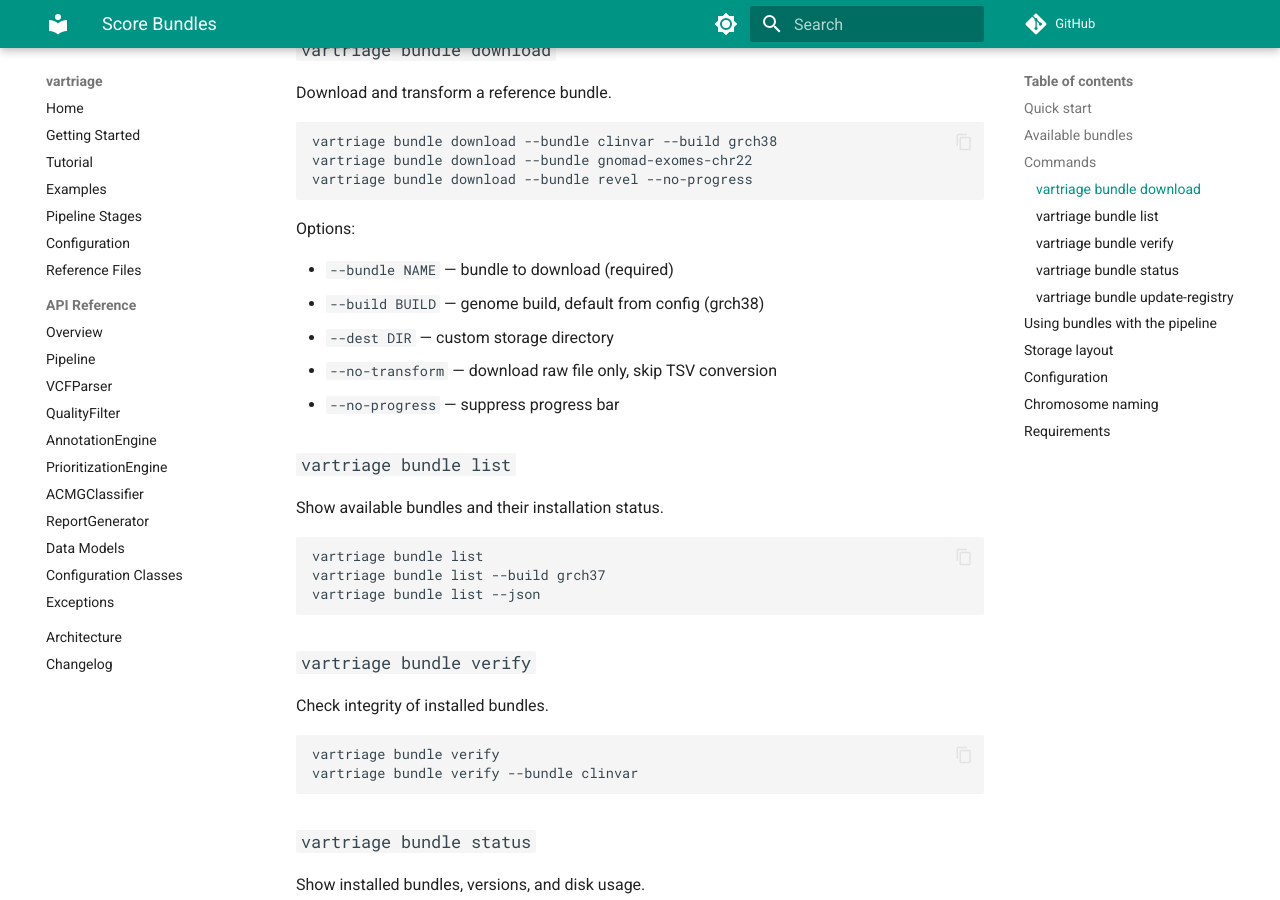
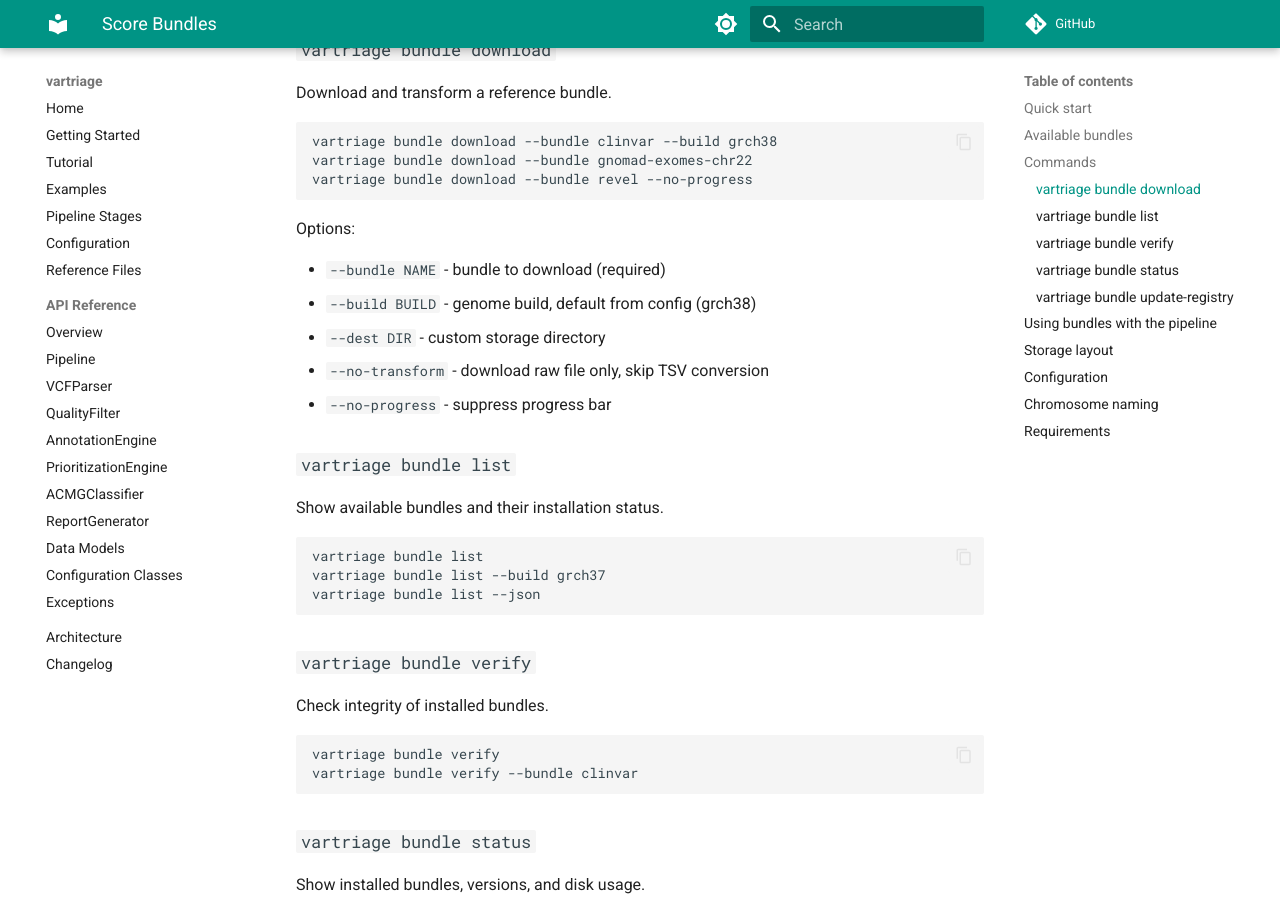
Before and after one commit to Behordeun/vartriage, an MkDocs documentation site: the page built from docs/bundles.md, in a window 1280 px wide and 900 px high, scrolled down 958 px. Built offline with MkDocs 1.6.1 and Material for MkDocs 9.7.7, drawn with Linux system fonts in a browser that asks for light colours; comment, search, counter and statistics services are not loaded.

Commit message:
style: replace em dashes with hyphens in docs and docstrings

```diff
--- a/docs/bundles.md
+++ b/docs/bundles.md
@@ -39,11 +39,11 @@ vartriage bundle download --bundle revel --no-progress
 
 Options:
 
-- `--bundle NAME` — bundle to download (required)
-- `--build BUILD` — genome build, default from config (grch38)
-- `--dest DIR` — custom storage directory
-- `--no-transform` — download raw file only, skip TSV conversion
-- `--no-progress` — suppress progress bar
+- `--bundle NAME` - bundle to download (required)
+- `--build BUILD` - genome build, default from config (grch38)
+- `--dest DIR` - custom storage directory
+- `--no-transform` - download raw file only, skip TSV conversion
+- `--no-progress` - suppress progress bar
 
 ### `vartriage bundle list`
 
```
Also changed, not shown: docs/configuration.md (+2 -2 lines), docs/validation.md (+1 -1 lines), 3 other files.
